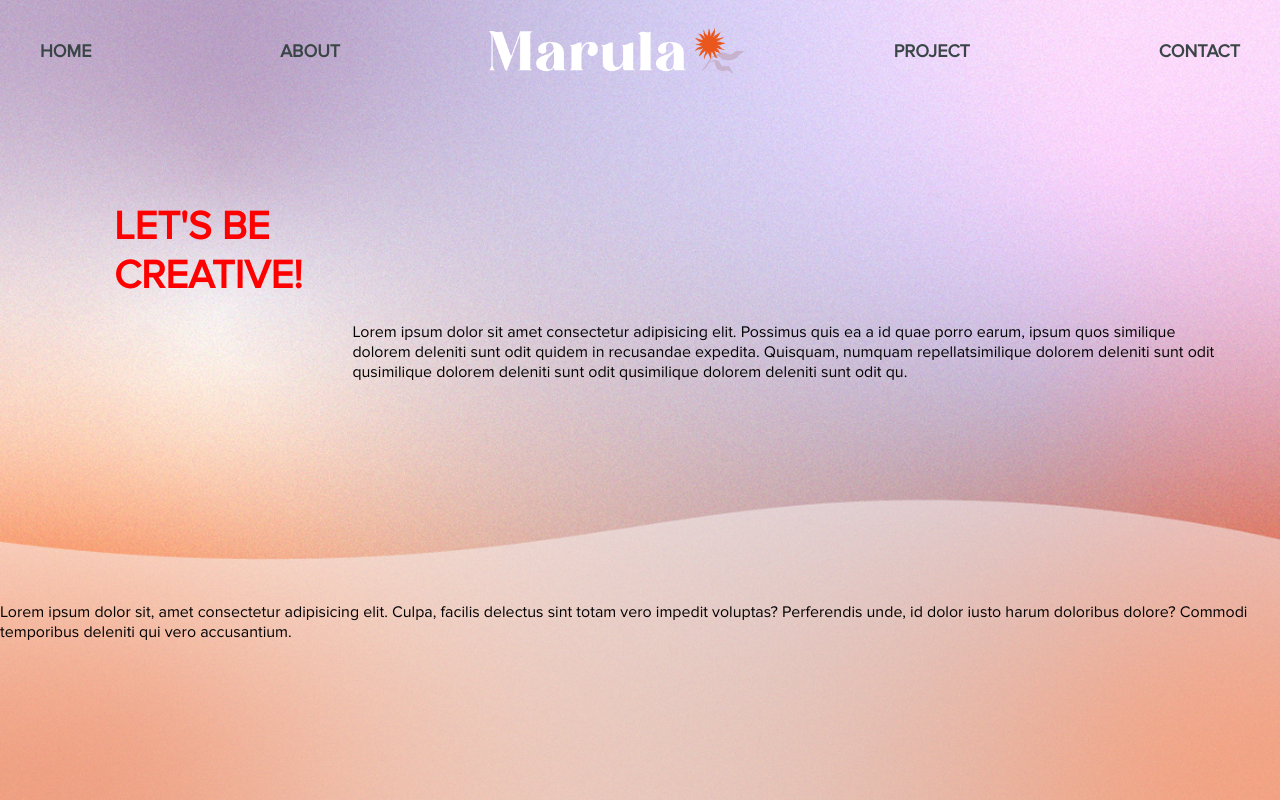
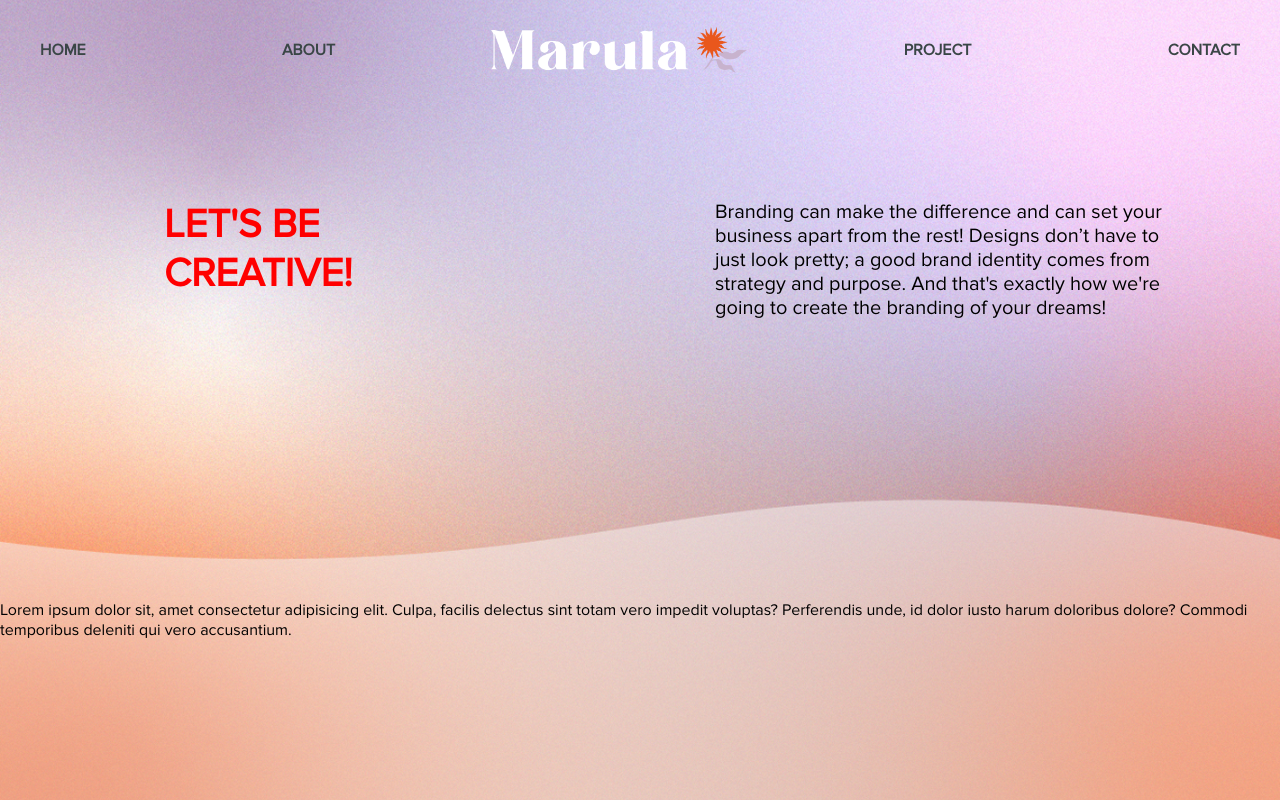
Before and after one commit to MelianGithub/PORTFOLIOMARU, a plain HTML site: page index.html in a window 1280 px wide. Drawn offline with Linux system fonts and the light colour scheme; a web font is replaced by a local one.

Commit message:
Adding new css

```diff
--- a/index.html
+++ b/index.html
@@ -17,7 +17,7 @@
         <nav class="navbar__container">
             <ul class="nav">
                 <li><a href="#header">HOME</a> </li>
-                <li><a href="">ABOUT</a> </li>
+                <li><a href="./paginas/aboutme.html">ABOUT</a> </li>
 
                 <img class="img__logo" src="./img/logoheader.png" alt="">
 
@@ -29,18 +29,15 @@
         <section id="header">
             <div class="header__container">
 
-                <div class="title__header__container">
+                <div class="header__body__container">
                     <div class="title__header">
                         <h1 class="title">LET'S BE <br>     CREATIVE!</h1>
                     </div>
 
-                    <div class="dos">
-                        <p class="title__text1">Lorem ipsum dolor sit amet consectetur adipisicing elit. Possimus quis
-                            ea a id
-                            quae porro earum,
-                            ipsum quos
-                            similique dolorem deleniti sunt odit quidem in recusandae expedita. Quisquam, numquam
-                            repellatsimilique dolorem deleniti sunt odit qusimilique dolorem deleniti sunt odit qusimilique dolorem deleniti sunt odit qu.</p>
+                    <div class="header__text">
+                        <p class="first__text">Branding can make the difference and can set your business apart from the rest!
+                            Designs don’t have to just look pretty; a good brand identity comes from strategy and purpose. And that's exactly how we're going to create the branding of your dreams!
+                            </p>
                     </div>
                 </div>
 
--- /dev/null
+++ b/paginas/aboutme.css
@@ -0,0 +1,7 @@
+*{
+    width: 99%;
+    height: 2200px;
+    background: url(../img/aboutme.png);
+    background-repeat: no-repeat;
+    background-size: cover;
+}
--- a/sass/input.scss
+++ b/sass/input.scss
@@ -5,6 +5,10 @@
 @font-face{
     font-family: Proxiam;
     src: url(../fonts/proxiam/proxima-reg/ProximaNova-Regular.otf);
+}
+@font-face{
+    font-family: Proxiam;
+    src: url(../fonts/proxiam/proxima-bold/ProximaNovaBold.otf);
 }
 
 * {
@@ -47,8 +51,8 @@ header {
                     cursor: pointer;
                     text-decoration: none;
                     color: #3a4646;
-                    font-size: 18px;
-                    font-weight: 900;
+                    font-size: 16px;
+                    font-weight: bold;
 
 
                     &:hover {
@@ -68,11 +72,10 @@ header {
             justify-content: center;
             align-items: center;
 
-            .title__header__container{
+            .header__body__container{
                 width: 90%;
                 display: flex;
-                align-items: center;
-                justify-content: center;
+                justify-content: flex-start;
 
 
                 .title__header{
@@ -80,11 +83,24 @@ header {
                     height: 300px;
                     padding: 50px;
                     margin-top: 50px;
+                    margin-left: 50px;
                     margin-bottom: 150px;
                     color: red;
 
                     .title{
                         font-size: 40px;
+                        font-weight: bold;
+                    }
+                }
+
+                .header__text{
+                    width: 50%;
+                    height: 300px;
+                    padding: 50px;
+                    margin-top: 50px;
+
+                    .first__text{
+                        font-size: 20px;
                     }
                 }
             }
```
Also changed, not shown: paginas/aboutme.html (added, +13 -0 lines), css/style.css, fonts/proxiam/proxima-bold/proxima bold/ProximaNovaBold.otf (renamed from fonts/proxiam/proxima-bold/proxima bold/Proxima Nova Bold.otf), 2 other files.
